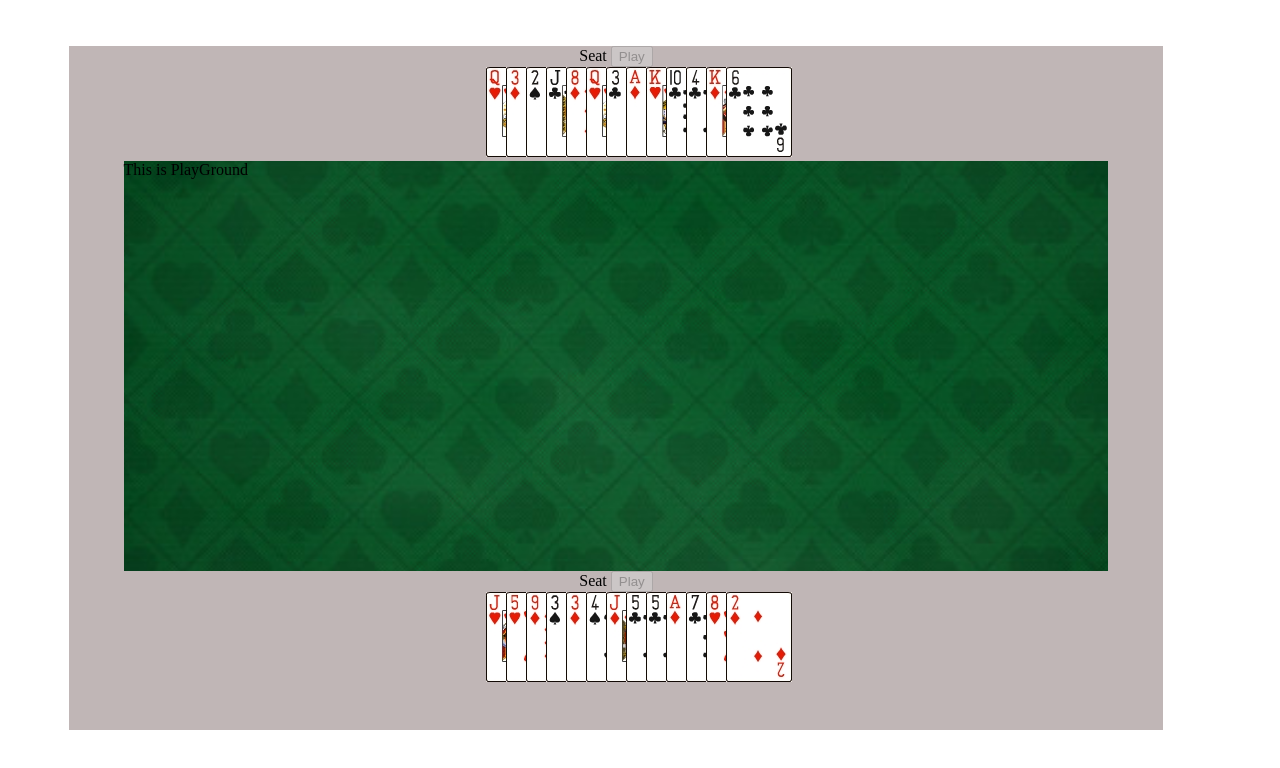
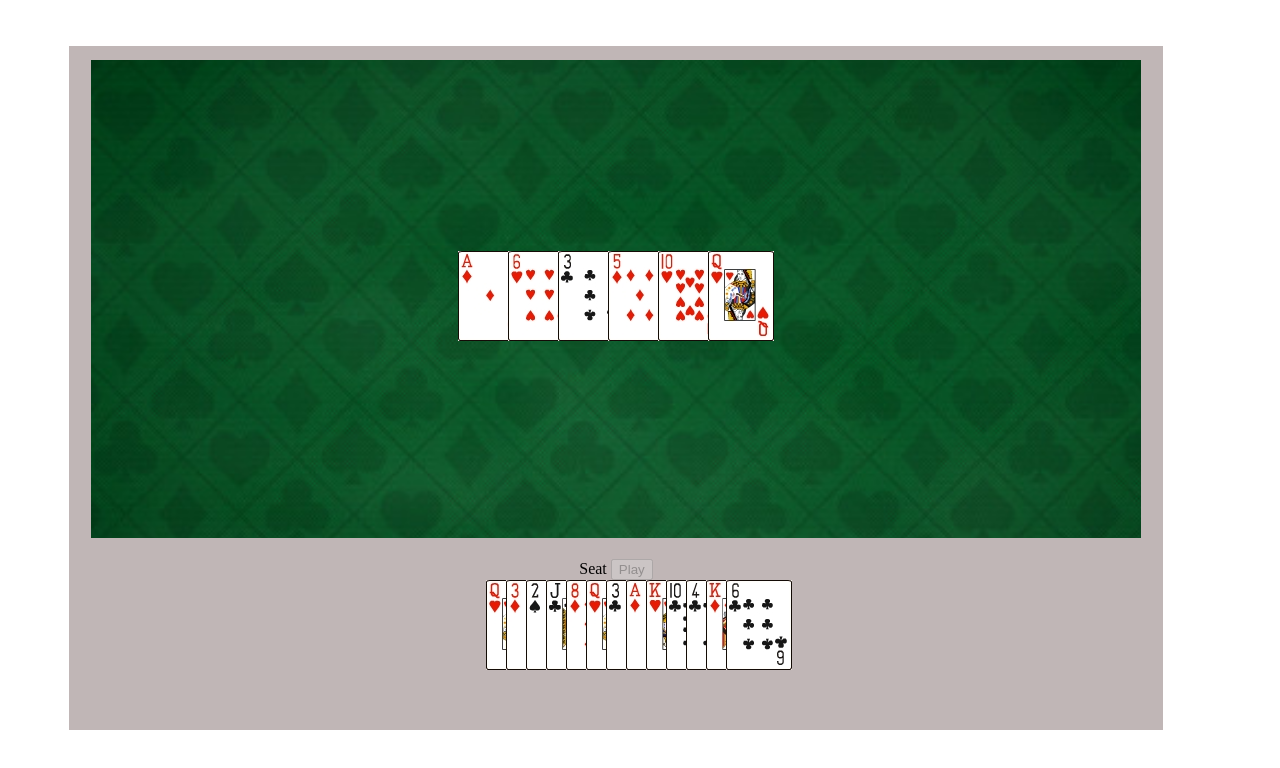
Before and after one commit to Edwardz43/vue-game-frontend, a Vue app: page / in a window 1280 px wide. Shown: the top 768 px of the page. Built offline with nearby package versions, Linux system fonts and the light colour scheme.

Commit message:
Add table and current play cards

```diff
--- /dev/null
+++ b/src/components/NormalCard.vue
@@ -0,0 +1,19 @@
+<template>
+    <div class="n_card">
+        <img alt="Card" :src='`${ require("../assets/pocker/" + num + ".jpg")}`'>
+    </div>
+</template>
+
+<script>
+export default {
+    name: 'NormalCard',
+    props: ['num']
+}
+</script>
+
+<style>
+.n_card {
+    display: inline-block;
+    margin: 0 -2% 0 -2%;
+}
+</style>
--- a/src/components/PlayGround.vue
+++ b/src/components/PlayGround.vue
@@ -1,29 +1,63 @@
 <template>
-  <div class="pg">
-      <div>This is PlayGround</div>
-  </div>
+    <div class="pg" :style="{ backgroundImage: `url(${backgroundImage})` }">
+        <div class="current_cards">
+            <Card v-for="card in privateList" :key=card :num=card />
+        </div>
+    </div>
 </template>
 
 <script>
+import Card from "./NormalCard.vue";
+
+
 export default {
-    name: 'PlayGround'
+    name: 'PlayGround',
+    components: {
+        Card
+    },
+    data() {
+        return {
+            privateList: this.rndList(),
+            backgroundImage: require('../assets/table.png')
+        }
+    },
+    methods: {
+        rndList() {
+            let num = Math.floor(Math.random() * 13 + 1);
+            let res = [];
+            while (res.length < num) {
+                let r = Math.floor(Math.random() * 51 + 1);
+                if (res.indexOf(r) < 0) {
+                    res.push(r);
+                    console.log(res)
+                }
+            }
+            res.sort((a, b) => a - b ? -1 : 1);
+            return res;
+        }
+    }
 }
 </script>
 
 <style>
 .pg {
-    margin: 0 5%;
-    height: 60%;
-    width: 90%;
-    /* display:inline-block; */
-    position:relative;
-    vertical-align:middle;
+    margin: 0 2%;
+    height: 70%;
+    width: 96%;
+    top: 2%;
+    position: relative;
+    text-align: center;
+    vertical-align: middle;
     background-size: cover;
     background-repeat: no-repeat;
     background-attachment: fixed;
     background-position: center;
-    background-image:url("../assets/table.png");
-    /* background: rgb(152, 211, 160); */
+}
+
+.current_cards {
+    display: inline-block;
+    position: relative;
+    top: 40%;
 }
 
 </style>
--- a/src/components/Card.vue
+++ b/src/components/PlayerCard.vue
@@ -7,7 +7,7 @@
 
 <script>
 export default {
-    name: 'Card',
+    name: 'PlayerCard',
     props: ['index', 'num'],
     data() {
         return {
@@ -29,7 +29,6 @@ export default {
     /* margin:0px auto; */
     width: 20px;
     height: 65px;
-
     display: inline-block;
 }
 .selected {
--- a/src/components/Seat.vue
+++ b/src/components/Seat.vue
@@ -12,7 +12,7 @@
 </template>
 
 <script>
-import Card from "./Card.vue";
+import Card from "./PlayerCard.vue";
 
 export default {
     name: 'Seat',
@@ -54,5 +54,8 @@ export default {
 <style>
 .seat {
     text-align:center;
+    position: relative;
+    height: 120px;
+    top: 5%;
 }
 </style>
--- a/src/components/Table.vue
+++ b/src/components/Table.vue
@@ -1,8 +1,7 @@
 <template>
     <div class="table">
+        <PlayGround/>
         <Seat :cardList=cardList[0] />
-        <PlayGround/>
-        <Seat :cardList=cardList[1] />
     </div>
 </template>
 
@@ -18,6 +17,7 @@ export default {
     },
     beforeCreate() {
         this.cardList = [];
+        this.selectedList = [];
         let tmpList = [];
         for (let i = 0; i < 51; i++) {
             tmpList[i] = {index: i, num: Math.floor(Math.random() * 51)};
```
